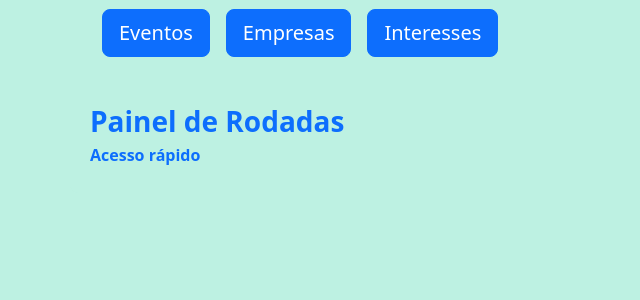
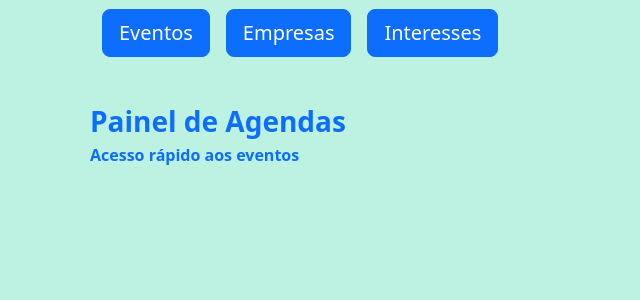
Before and after one commit to elbgq/rodanegocio, a Django app: page / in a window 1280 px wide. Shown: the part 309-609 px from the top of the page, without its empty margins (0-640 px from the left). Run offline with Django 5.2, Linux system fonts and the light colour scheme; data that the repository does not hold is empty.

Commit message:
Alteração do settings, home, painel de agendas e views

```diff
--- a/core/templates/core/home.html
+++ b/core/templates/core/home.html
@@ -21,19 +21,19 @@
     </div>
 </div>
 
-<h3 class="text-primary fw-bold">Painel de Rodadas </h3>
-<h6 class="text-primary fw-bold">Acesso rápido </h6>
+<h3 class="text-primary fw-bold">Painel de Agendas </h3>
+<h6 class="text-primary fw-bold">Acesso rápido aos eventos </h6>
     <div class="row">
-        {% for r in rodadas %}
+        {% for e in evento %}
             <div class="col-md-6">
                 <div class="card mb-3">
                     <div class="card-body">
-                        <h5 class="card-title text-primary fw-bold">{{ r.evento.nome }} - {{ r.nome }}</h5>
+                        <h5 class="card-title text-primary fw-bold">{{ e.nome }} </h5>
                         <p class="card-text">
-                            {{ r.evento.data|date:"d/m/Y" }} — {{ r.inicio_ro|time:"H:i" }} às {{ r.fim_ro|time:"H:i" }}
+                            <strong>Data:</strong> {{ e.data|date:"d/m/Y" }} - <strong>Local:</strong> {{ e.local }}
                         </p>
-                        <a href="{% url 'core:painel_rodada' r.id %}" class="btn btn-outline-primary">
-                            Acessar Painel
+                        <a href="{% url 'core:rodadas_relatorio' e.id %}" class="btn btn-outline-primary">
+                            Abrir Agenda
                         </a>
                     </div>
                 </div>
--- a/core/views.py
+++ b/core/views.py
@@ -36,8 +36,11 @@ class HomeView(TemplateView):
     def get_context_data(self, **kwargs):
         context = super().get_context_data(**kwargs)
 
+        # Lista de eventos para exibir os cards
+        context['evento'] = Evento.objects.all().order_by('-data')
+
         # Pegamos todas as rodadas
-        context['rodadas'] = Rodada.objects.all().order_by('evento__data', 'inicio_ro')
+        # context['rodadas'] = Rodada.objects.all().order_by('evento__data', 'inicio_ro')
         return context
 
 # -----------------------------
--- a/rodanegocios/settings.py
+++ b/rodanegocios/settings.py
@@ -127,7 +127,3 @@ STATIC_URL = '/static/'
 
 # Pastas adicionais onde o Django procura estáticos (ex: raiz do projeto)
 STATIC_ROOT = os.path.join(BASE_DIR, 'staticfiles')
-
-#LOGIN_REDIRECT_URL = '/'
-#LOGIN_REDIRECT_URL = '/rodanegocios/'
-#LOGOUT_REDIRECT_URL = '/accounts/login/'
```
